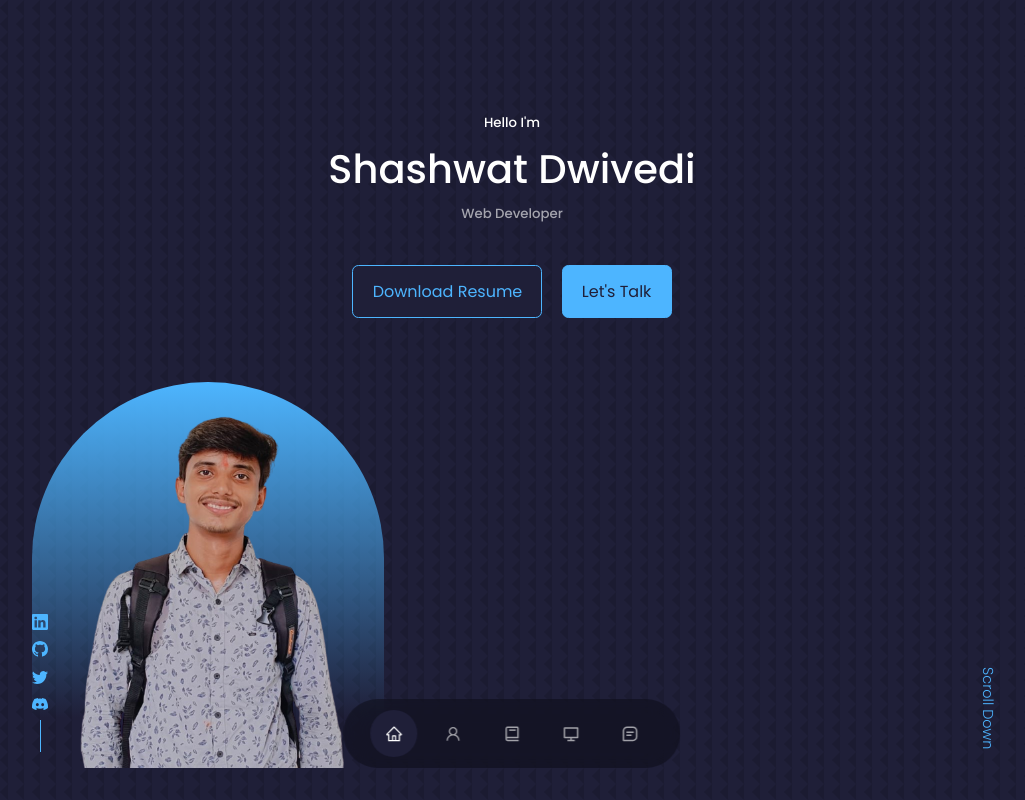
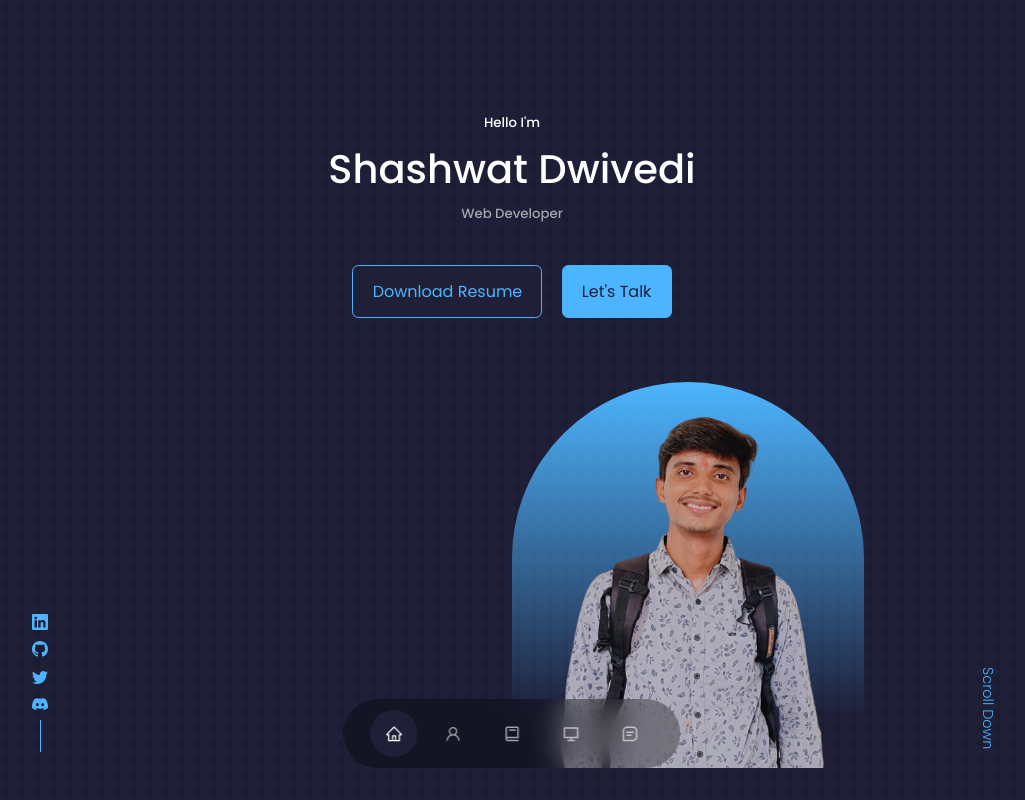
Before and after one commit to shashwatdwi176/Portfolio.github.io, a React (Create React App) app: page / in a window 1280 px wide. Shown: the top 800 px of the page, without its empty margins (128-1153 px from the left). Built offline with nearby package versions, Linux system fonts and the light colour scheme.

Commit message:
fixed minor issues of header

```diff
--- a/src/components/header/Header.css
+++ b/src/components/header/Header.css
@@ -46,7 +46,7 @@ header{
     width: 22rem;
     height: 21rem;
     position:absolute;
-    left: calc(50% -11rem);
+    left: 50%;
     margin-top: 4rem;
 
     border-radius: 12rem 12rem 0rem 0rem;
```
